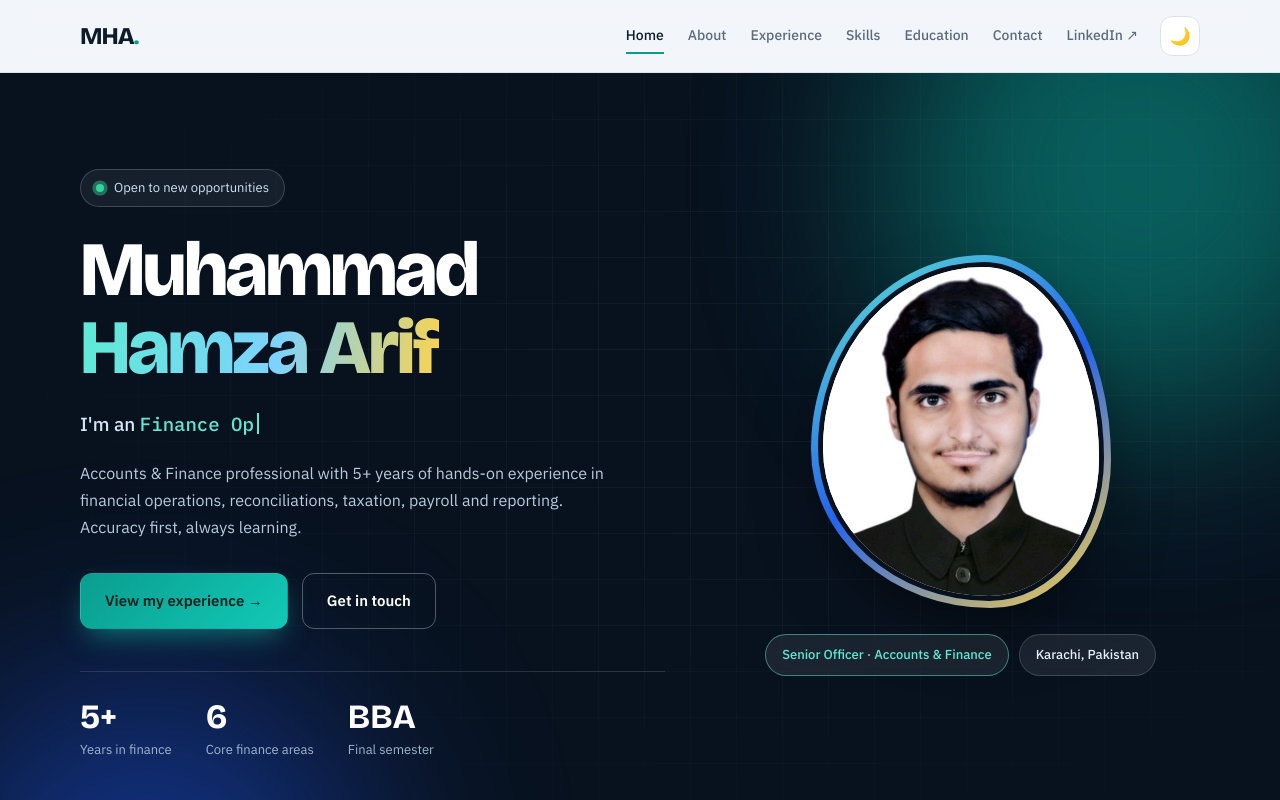
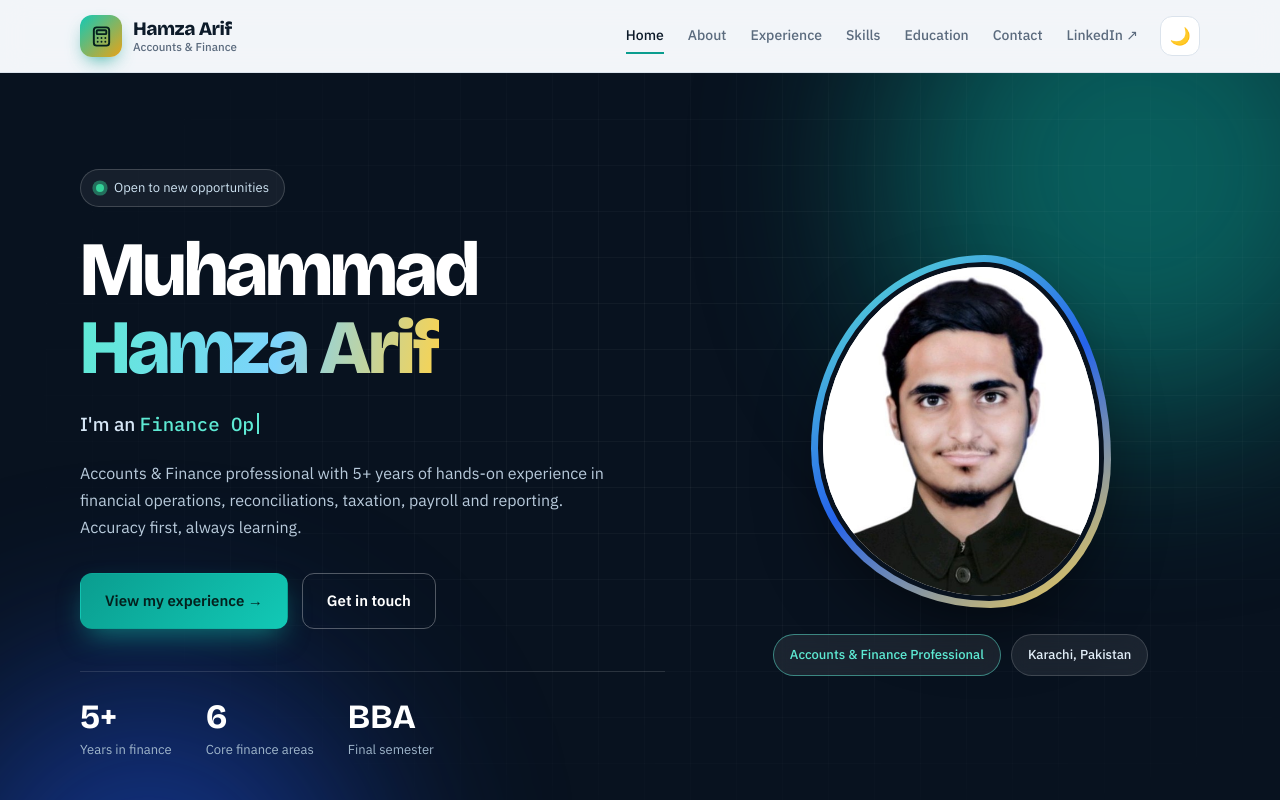
Before and after one commit to muhammadhamzaarif/My-Portfolio, a plain HTML site: page index.html in a window 1280 px wide. Shown: the top 800 px of the page. Drawn offline with nearby package versions, Linux system fonts and the light colour scheme.

Commit message:
index.html

```diff
--- a/index.html
+++ b/index.html
@@ -33,8 +33,13 @@ h1,h2,h3{font-family:var(--display)}
 /* Nav */
 header{position:sticky;top:0;z-index:100;backdrop-filter:blur(14px);background:color-mix(in srgb,var(--bg) 78%,transparent);border-bottom:1px solid var(--border)}
 nav{height:72px;display:flex;align-items:center;justify-content:space-between;gap:20px}
-.brand{font-family:var(--display);font-weight:800;font-size:24px;letter-spacing:-1px}
-.brand b{color:var(--accent)}
+.brand{display:flex;align-items:center;gap:11px}
+.brand .logo{width:42px;height:42px;border-radius:12px;display:grid;place-items:center;color:#04201d;background:linear-gradient(135deg,var(--accent2),var(--amber));box-shadow:0 8px 20px -8px var(--accent);transition:transform .3s}
+.brand:hover .logo{transform:rotate(-8deg) scale(1.06)}
+.brand .logo svg{width:23px;height:23px}
+.brand .txt{display:flex;flex-direction:column;line-height:1.15}
+.brand .txt b{font-family:var(--display);font-weight:800;font-size:19px;letter-spacing:-.5px}
+.brand .txt small{font-size:11.5px;font-weight:500;color:var(--muted)}
 .nav-right{display:flex;align-items:center;gap:22px}
 .nav-links{display:flex;gap:24px;align-items:center}
 .nav-links a{font-size:14px;font-weight:500;color:var(--muted);position:relative;padding:4px 0}
@@ -182,7 +187,10 @@ footer{background:#050c15;color:#8aa3ba;padding:24px 0;text-align:center;font-si
 <header>
   <div class="container">
     <nav>
-      <a href="#home" class="brand">MHA<b>.</b></a>
+      <a href="#home" class="brand" aria-label="Hamza Arif - home">
+        <span class="logo"><svg viewBox="0 0 24 24" fill="none" stroke="currentColor" stroke-width="2" stroke-linecap="round" stroke-linejoin="round" aria-hidden="true"><rect x="4" y="2.5" width="16" height="19" rx="3"/><rect x="7" y="5.5" width="10" height="4" rx="1"/><path d="M8 13.5h.01M12 13.5h.01M16 13.5h.01M8 17.5h.01M12 17.5h.01M16 17.5h.01"/></svg></span>
+        <span class="txt"><b>Hamza Arif</b><small>Accounts &amp; Finance</small></span>
+      </a>
       <div class="nav-right">
         <div class="nav-links" id="navLinks">
           <a href="#home">Home</a><a href="#about">About</a><a href="#experience">Experience</a>
@@ -224,7 +232,7 @@ footer{background:#050c15;color:#8aa3ba;padding:24px 0;text-align:center;font-si
         <div class="miss">Add profile.jpeg next to this file</div>
       </div>
       <div class="pills">
-        <span>Senior Officer · Accounts &amp; Finance</span>
+        <span>Accounts &amp; Finance Professional</span>
         <span>Karachi, Pakistan</span>
       </div>
     </div>
@@ -241,7 +249,7 @@ footer{background:#050c15;color:#8aa3ba;padding:24px 0;text-align:center;font-si
         <p>I enjoy learning new systems and improving how finance tasks are organised. Attention to detail, consistency and clear communication are what make financial reporting reliable.</p>
       </div>
       <aside class="facts reveal">
-        <div class="fact"><small>Current position</small><b>Senior Officer – Accounts &amp; Finance</b></div>
+        <div class="fact"><small>Field</small><b>Accounts &amp; Finance</b></div>
         <div class="fact"><small>Industry</small><b>Financial Services</b></div>
         <div class="fact"><small>Experience</small><b>5+ years</b></div>
         <div class="fact"><small>Location</small><b>Karachi, Pakistan</b></div>
@@ -257,7 +265,7 @@ footer{background:#050c15;color:#8aa3ba;padding:24px 0;text-align:center;font-si
     <div class="timeline reveal">
       <div class="job">
         <div class="when">Current role</div>
-        <h3>Senior Officer – Accounts &amp; Finance</h3>
+        <h3>Accounts &amp; Finance</h3>
         <div class="co">Al Hilal Securities Advisors (Pvt.) Limited</div>
         <p>Supporting finance and accounting activities including transaction recording, bank and ledger reconciliations, vendor payments, payroll coordination, taxation, audit support and periodic reporting. Also work on matters involving Al Hilal Shariah Advisors.</p>
         <div class="chips"><span>Reconciliations</span><span>Vendor payments</span><span>Payroll</span><span>Taxation</span><span>Audit support</span><span>Reporting</span></div>
```
